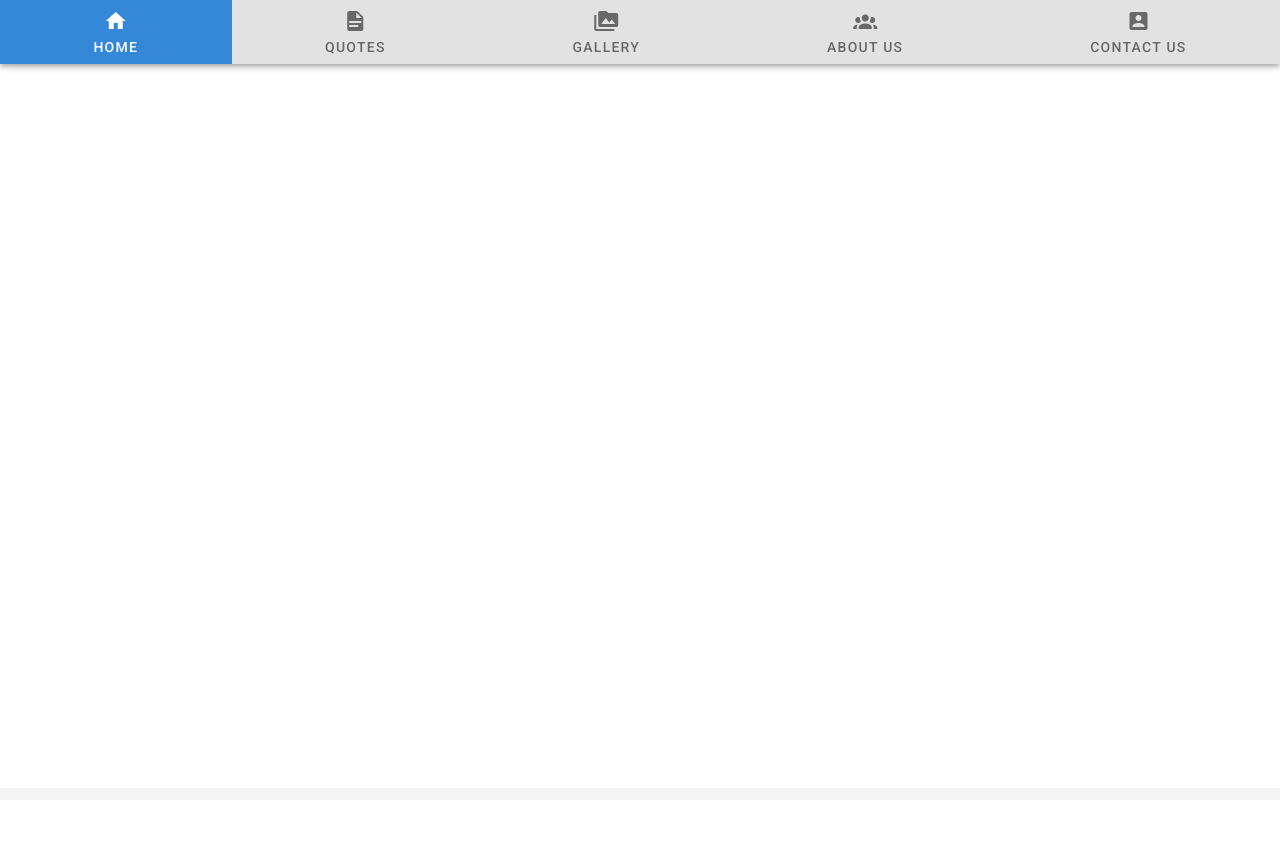
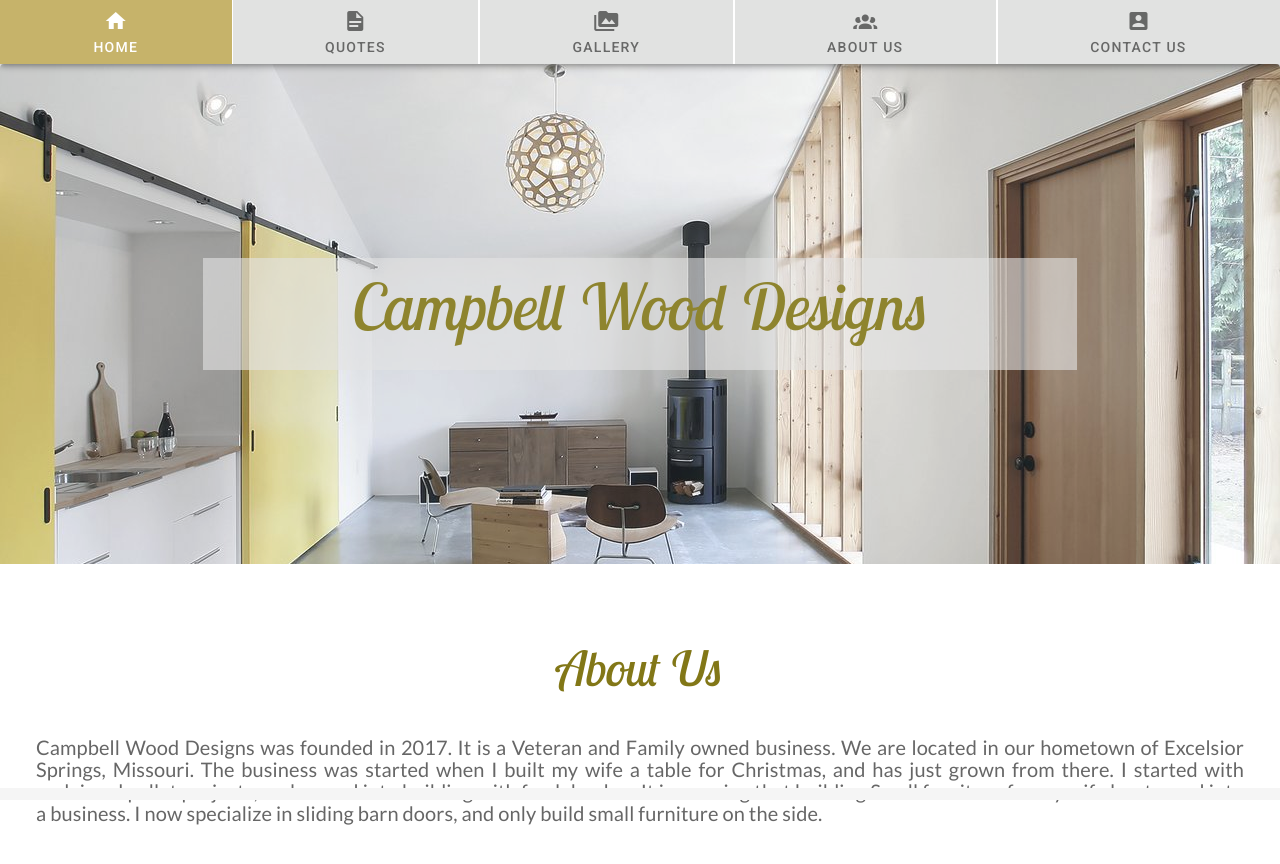
Before and after one commit to maidelrego/cwd-client, a Vue app: page /#/ in a window 1280 px wide. Shown: the top 864 px of the page. Before the commit the page ends 800 px from the top, so only its background shows below. Built offline with nearby package versions, Linux system fonts and the light colour scheme.

Commit message:
home page half ways

```diff
--- a/src/App.vue
+++ b/src/App.vue
@@ -3,28 +3,36 @@
 
   <v-app>
     <v-app-bar app>
-      <v-tabs v-model="tab" grow center-active background-color="#e1e2e1" hide-slider centered icons-and-text>
-        <v-tab active-class="primary white--text" to="/">
+      <v-tabs v-model="tab" grow center-active background-color="#e1e2e1" hide-slider icons-and-text>
+        <v-tab active-class="activeColor white--text" to="/">
           Home
           <v-icon>mdi-home</v-icon>
         </v-tab>
 
-        <v-tab active-class="primary white--text" to="quotes">
+        <v-divider class="tabDivider" vertical></v-divider>
+
+        <v-tab active-class="activeColor white--text" to="quotes">
           Quotes
           <v-icon>mdi-file-document</v-icon>
         </v-tab>
 
-        <v-tab active-class="primary white--text" to="galery">
+        <v-divider class="tabDivider" vertical></v-divider>
+
+        <v-tab active-class="activeColor white--text" to="galery">
           Gallery
           <v-icon>mdi-folder-multiple-image</v-icon>
         </v-tab>
 
-        <v-tab active-class="primary white--text" to="aboutUs">
+        <v-divider class="tabDivider" vertical></v-divider>
+
+        <v-tab active-class="activeColor white--text" to="aboutUs">
           About Us
           <v-icon>mdi-account-group</v-icon>
         </v-tab>
 
-        <v-tab active-class="primary white--text" to="contactUs">
+        <v-divider class="tabDivider" vertical></v-divider>
+
+        <v-tab active-class="activeColor white--text" to="contactUs">
           Contact Us
           <v-icon>mdi-account-box</v-icon>
         </v-tab>
@@ -34,14 +42,7 @@
 
     <!-- Sizes your content based upon application components -->
     <v-main>
-
-      <!-- Provides the application the proper gutter -->
-      <v-container fluid>
-
-        <!-- If using vue-router -->
-        <router-view></router-view>
-      </v-container>
-
+      <router-view></router-view>
     </v-main>
 
     <v-footer app>
@@ -61,3 +62,16 @@ export default {
   }),
 };
 </script>
+
+<style>
+  .tabDivider {
+  max-width: 1px !important;
+  color: white !important;
+  border: solid !important;
+  background-color: white;
+  border-width: thin !important;
+}
+.activeColor {
+  background-color:#bea855
+}
+</style>
--- /dev/null
+++ b/src/components/HomePage.vue
@@ -0,0 +1,103 @@
+<template>
+  <v-card class="mx-auto" flat>
+    <v-parallax class="parallaxOpacity" src="../assets/parallax.jpg">
+      <div class="textBox">
+        <p class="headTextColor text-center">
+          Campbell Wood Designs
+        </p>
+      </div>
+
+      <!-- <p class="mainHeader text-center">
+        Wood Campbell Designs
+      </p>
+      <p class="mainHeader text-center">
+        Campbell
+      </p>
+      <p class="mainHeader text-center">
+        Designs
+      </p> -->
+    </v-parallax>
+    <br>
+    <br>
+
+    <p class="text-center mt-5 aboutUstext">About Us</p>
+
+    <v-card-text>
+      <p class="aboutUsBody mr-5 ml-5">
+        Campbell Wood Designs was founded in 2017. It is a Veteran and Family owned business.
+        We are located in our hometown of Excelsior Springs, Missouri. The business was started when I built
+        my wife a table for Christmas, and has just grown from there. I started with reclaimed pallet projects,
+        and moved into building with fresh lumber. It is amazing that building Small furniture for my wife
+        has turned into a business. I now specialize in sliding barn doors, and only build small furniture on the side.
+      </p>
+    </v-card-text>
+  </v-card>
+</template>
+
+<script>
+export default {
+}
+</script>
+
+<style>
+@import url('https://fonts.googleapis.com/css2?family=Lobster+Two:ital@1&display=swap');
+@import url('https://fonts.googleapis.com/css2?family=Lato&display=swap');
+
+@media screen and (max-width: 540px) {
+  .textBox {
+    margin-left: 5%;
+    margin-right: 5%;
+    background-color: rgba(225, 225, 225, 0.60);
+    opacity: 0.;
+  }
+
+  .headTextColor {
+    font-family: 'Lobster Two';
+    color: #827717;
+    font-size: 3rem;
+  }
+
+  .aboutUstext {
+    font-family: 'Lobster Two';
+    color: #827717;
+    font-size: 2rem;
+  }
+
+  .aboutUsBody {
+    font-family: 'Lato';
+    font-size: 16px;
+    text-align: justify;
+  }
+}
+
+@media screen and (min-width: 540px) {
+  .textBox {
+    margin-left: 15%;
+    margin-right: 15%;
+    background-color: rgba(225, 225, 225, 0.60);
+  }
+
+  .headTextColor {
+    font-family: 'Lobster Two';
+    color: #827717;
+    font-size: 4rem;
+  }
+
+  .aboutUstext {
+    font-family: 'Lobster Two';
+    color: #827717;
+    font-size: 3rem;
+  }
+
+  .aboutUsBody {
+    font-family: 'Lato';
+    font-size: 20px;
+    text-align: justify;
+  }
+}
+
+.parallaxOpacity {
+  opacity: 0.9;
+}
+</style>
+E0E0E0
--- a/src/router/index.js
+++ b/src/router/index.js
@@ -6,6 +6,8 @@ Vue.use(VueRouter)
 const routes = [
   {
     path: '/',
+    name: 'Home',
+    component: () => import(/* webpackChunkName: "home" */ '../components/HomePage.vue')
   }
 ]
 
```
Also changed, not shown: .eslintrc.js, src/assets/parallax.jpg (added), src/components/AboutUs.vue (added).
